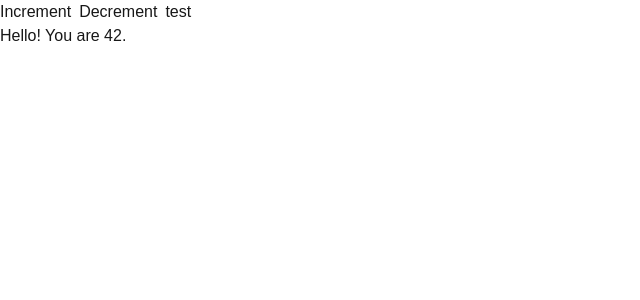
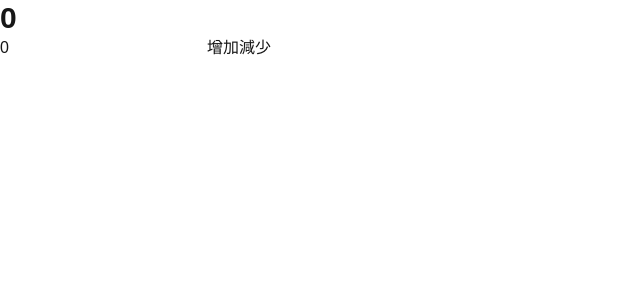
Before and after one commit to PeterCHEN-JIANRONG/2025_nextjs_prictace, a Next.js app: page / in a window 1280 px wide. Shown: the top 300 px of the page, without its empty margins (0-640 px from the left). Built offline with nearby package versions, Linux system fonts and the light colour scheme.

Commit message:
feat: useReducer practice

```diff
--- a/src/app/page.tsx
+++ b/src/app/page.tsx
@@ -1,59 +1,67 @@
 "use client";
-import { useContext, useMemo, useRef, useState } from "react";
-import axios from "axios";
-import type { User } from "./types/user";
-import UserCard from "./components/UserCard";
-import { ThemeContext } from "./contexts/all";
-import classNames from "classnames";
-import { useReducer } from 'react';
 
-interface Obj {
-  age: number
+import { useReducer, useRef, useState } from "react";
+
+
+interface Counter {
+  count: number
 }
 
-interface AddAction {
-  type: string
+interface CounterAction {
+  type: 'add' | 'reduce',
+  number: number
 }
 
-function reducer(state: Obj, action:AddAction) {
-  if (action.type === 'incremented_age') {
+const reducer = (state: Counter, action: CounterAction) => {
+  const {type, number} = action
+  console.log(action)
+  if (type === 'add') {
     return {
-      age: state.age + 1
-    };
+      count: state.count + number
+    }
   }
-  if (action.type === 'decremented_age') {
+  if (type === 'reduce') {
     return {
-      age: state.age - 1
-    };
+      count: state.count - number
+    }
   }
-  // throw Error('Unknown action.');
-  console.log('Unknown action.')
-  return state
+
+  throw Error('Unknown action.');
 }
 
 export default function Counter() {
-  const [state, dispatch] = useReducer(reducer, { age: 42 });
+
+  const change = (e: {target: HTMLInputElement}) => {
+    const {value} = e.target
+    setNumber(parseInt(value) || 0)
+  }
+
+  const [number, setNumber] = useState<number>(0)
+  const [counter, dispatch] = useReducer(reducer, {count: 0})
+  const add = () => {
+    dispatch({type: 'add', number})
+    setNumber(0)
+    focus()
+  }
+  const reduce = () => {
+    dispatch({type: 'reduce', number})
+    setNumber(0)
+    focus()
+  }
+
+  const inputRef = useRef<HTMLInputElement>(null)
+  const focus = () => {
+    inputRef.current && inputRef.current.focus()
+  }
 
   return (
     <>
-    <div className="space-x-2">
-      <button onClick={() => {
-        dispatch({ type: 'incremented_age' })
-      }}>
-        Increment
-      </button>
-      <button onClick={() => {
-        dispatch({ type: 'decremented_age' })
-      }}>
-        Decrement
-      </button>
-      <button onClick={() => {
-        dispatch({ type: 'test' })
-      }}>
-        test
-      </button>
-    </div>
-      <p>Hello! You are {state.age}.</p>
+      <p className="text-3xl font-bold">{counter.count}</p>
+      <div>
+        <input type="text" name="count" id="count" value={number} onChange={change} ref={inputRef} />
+        <button type="button" onClick={add}>增加</button>
+        <button type="button" onClick={reduce}>減少</button>
+      </div>
     </>
   );
 }
```
